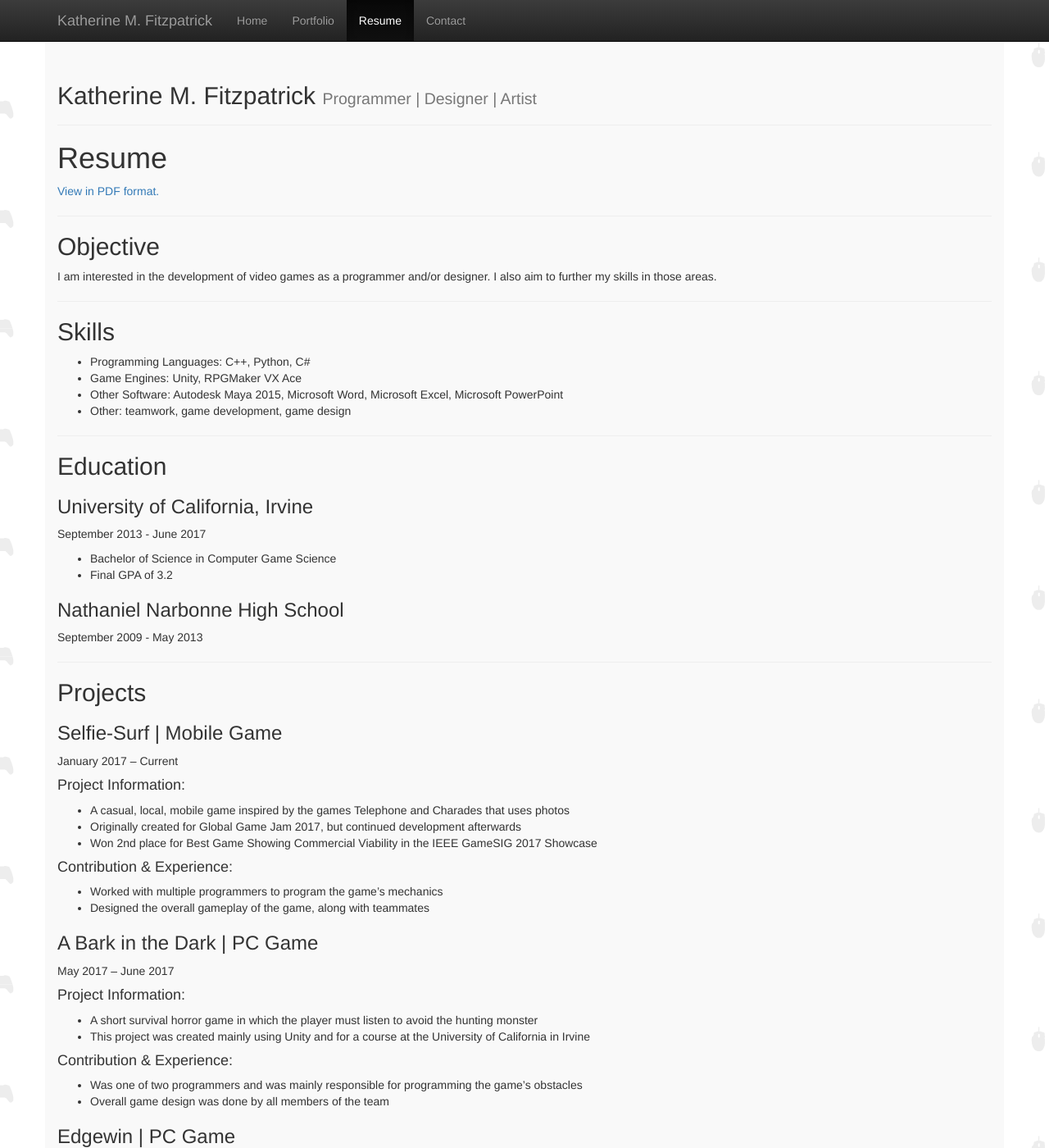
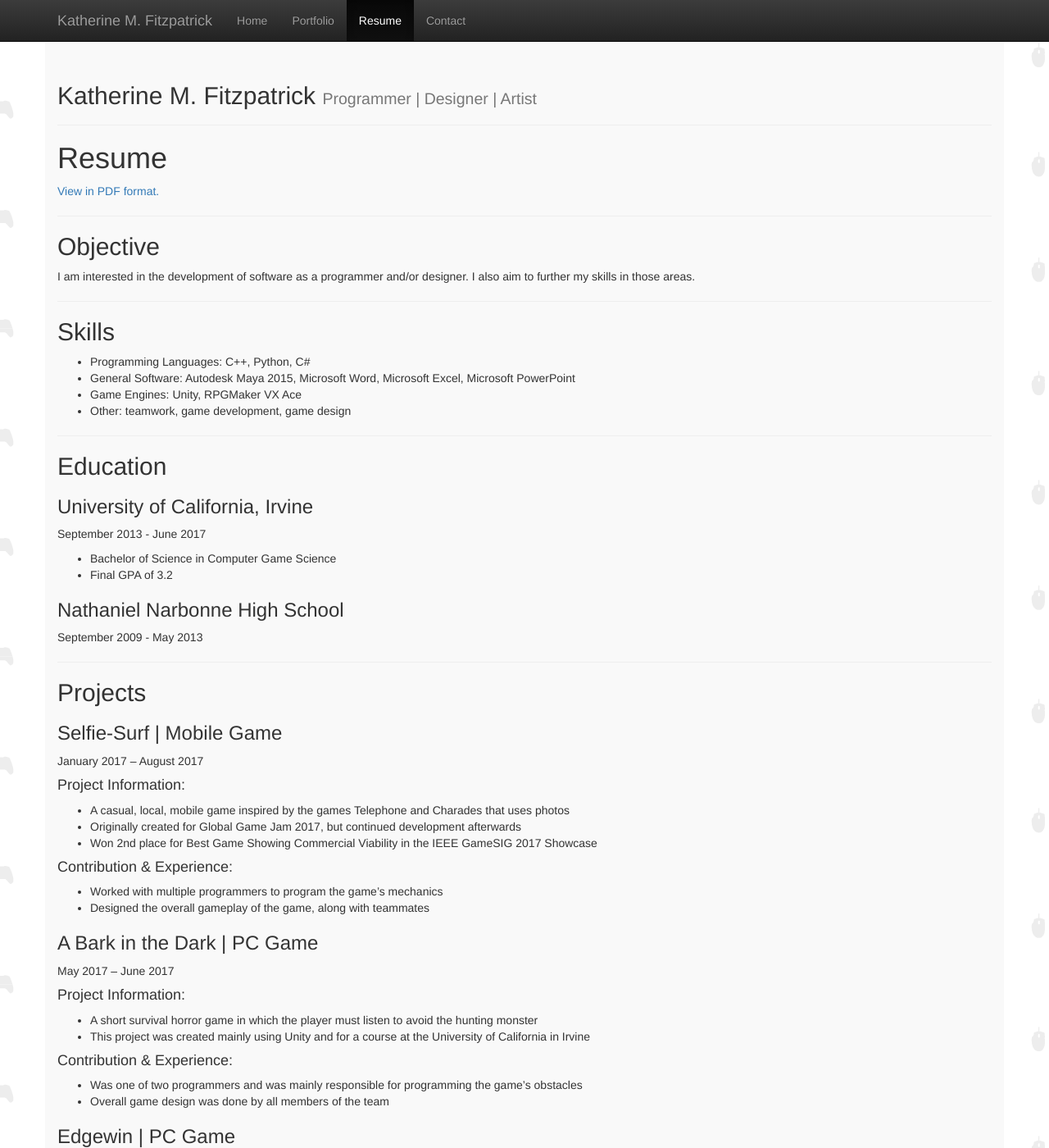
Before and after one commit to kathermf/kathermf.github.io, a Jekyll site: the page built from resume.md, in a window 1280 px wide and 1400 px high. Shown: the whole window at 82% size. Built offline with Jekyll 4.4.1, drawn with Linux system fonts in a browser that asks for light colours.

Commit message:
Updating website to reflect the end of SelfieSurf's development

```diff
--- a/resume.md
+++ b/resume.md
@@ -5,21 +5,21 @@ title:	Resume
 
 # {{ page.title }}
 
-[View in PDF format.](/fitzpatrickkm_resumeNP.pdf)
+[View in PDF format.](/fitzpatrickkm_resume180122.pdf)
 
 ---
 
 ## Objective
 
-I am interested in the development of video games as a programmer and/or designer. I also aim to further
+I am interested in the development of software as a programmer and/or designer. I also aim to further
 my skills in those areas.
 
 ---
 
 ## Skills
 * Programming Languages: C++, Python, C#
+* General Software: Autodesk Maya 2015, Microsoft Word, Microsoft Excel, Microsoft PowerPoint
 * Game Engines: Unity, RPGMaker VX Ace
-* Other Software: Autodesk Maya 2015, Microsoft Word, Microsoft Excel, Microsoft PowerPoint
 * Other: teamwork, game development, game design
 
 ---
@@ -38,7 +38,7 @@ September 2009 - May 2013
 
 ## Projects
 ### Selfie-Surf | Mobile Game
-January 2017 – Current
+January 2017 – August 2017
 #### Project Information:
 * A casual, local, mobile game inspired by the games Telephone and Charades that uses photos
 * Originally created for Global Game Jam 2017,  but continued development afterwards
```
Also changed, not shown: index.md (+0 -3 lines), 2 other files.
